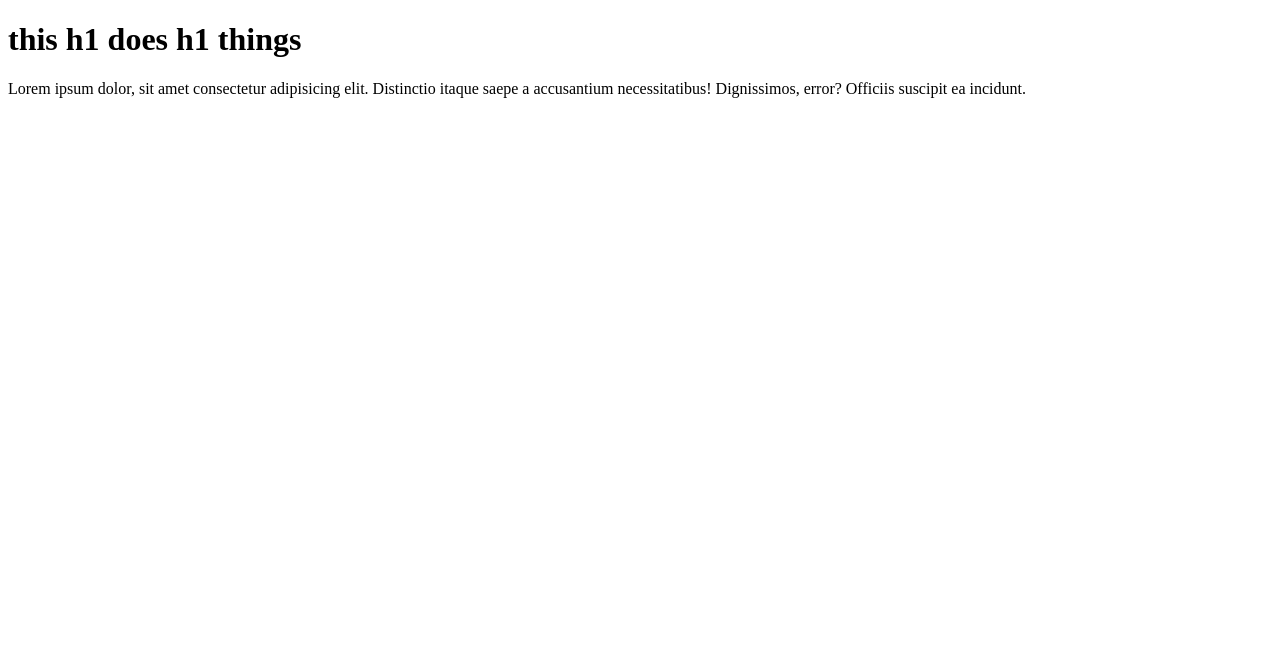
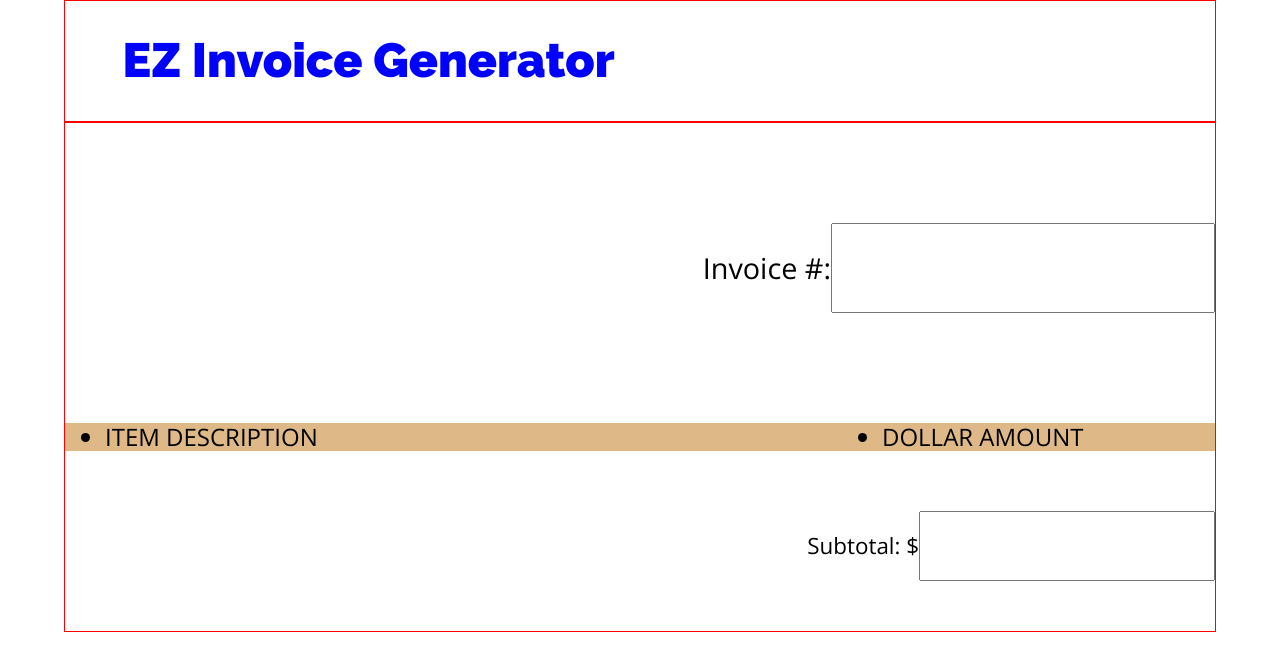
Before and after one commit to ismailkhanio/ismail-khan-project-three, a plain HTML site: page index.html in a window 1280 px wide. Drawn offline with nearby package versions, Linux system fonts and the light colour scheme.

Commit message:
css update

```diff
--- a/index.html
+++ b/index.html
@@ -1,12 +1,52 @@
 <!DOCTYPE html>
 <html lang="en">
 <head>
-  <meta charset="UTF-8">
-  <meta name="viewport" content="width=device-width, initial-scale=1.0">
-  <title>Ismail Khan Project 03</title>
+	<meta charset="UTF-8">
+	<meta name="viewport" content="width=device-width, initial-scale=1.0">
+	<!-- css -->
+	<link rel="stylesheet" href="./styles/style.css">
+	<!-- google fonts -->
+	 <link href="https://fonts.googleapis.com/css2?family=Open+Sans:wght@400;700&family=Raleway:wght@400;600;900&display=swap" rel="stylesheet">
+	<title>EZ Invoice Generator</title>
 </head>
 <body>
-  <h1>this h1 does h1 things</h1>
-  <p>Lorem ipsum dolor, sit amet consectetur adipisicing elit. Distinctio itaque saepe a accusantium necessitatibus! Dignissimos, error? Officiis suscipit ea incidunt.</p>
+
+	<header class="wrapper">
+		<div class="wrapper">
+			<h1 class="appTitle">EZ Invoice Generator</h1>
+		</div>
+
+	</header>
+	<main class="wrapper">
+		<!-- Details of invoice -->
+		<section class="titleDetails">
+			<div class="invoiceNum">
+				<p class="fieldTitle">Invoice #:</p>
+				<input class="invoiceNumInput"type="text" maxlength="11">
+			</div>
+		</section>
+
+		<!-- Line items table -->
+		<section class="lineItemTable">
+			<div class="itemTableDescription">
+				<ul>
+					<li class="itemDescription">Item Description</li>
+					<li class="dollarAmount">Dollar Amount</li>
+				</ul>
+			</div>
+		</section>
+
+		<!-- total section -->
+		<section class="totalDetails">
+			<div class="subTotalInput">
+				<p class="subTotal">Subtotal:  $</p>
+				<input type="number" class="subtotalNum" maxlength="11">
+			</div>
+		</section>
+	</main>
+
+	<footer>
+
+	</footer>
 </body>
 </html>
--- a/styles/sass/_fonts.scss
+++ b/styles/sass/_fonts.scss
@@ -0,0 +1,3 @@
+// all fonts
+$h1HeaderFont: 'Raleway', sans-serif;
+$baseFont: 'Open Sans', sans-serif;
--- /dev/null
+++ b/styles/sass/_header.scss
@@ -0,0 +1,10 @@
+@import 'fonts';
+@import 'colors';
+
+header {
+	.appTitle {
+		font-family: $h1HeaderFont;
+		color: blue;
+		font-size: 3rem;
+	}
+}
--- a/styles/sass/style.scss
+++ b/styles/sass/style.scss
@@ -1,8 +1,88 @@
-// inside style.scss
+// @imports inside style.scss
 @import 'setup';
+@import 'header';
 @import 'footer';
 @import 'fonts';
 @import 'colors';
 @import 'mixins';
 
-// main header css
+// GENERAL
+.wrapper {
+	max-width: 1280px;
+	width: 90%;
+	margin: 0 auto;
+}
+
+body {
+	font-size: 62.5%;
+}
+
+header,
+main {
+	border: 1px solid red;
+}
+
+// MAIN CSS
+// title details section
+.titleDetails {
+	padding: 100px 0;
+}
+
+.invoiceNum {
+	display: flex;
+	justify-content: right;
+}
+
+.fieldTitle {
+	font-family: $baseFont;
+	font-size: 1.8rem;
+}
+
+.invoiceNumInput {
+	font-size: 1.8rem;
+}
+
+// line items section
+.itemTableDescription {
+	width: 100%;
+	background-color: burlywood;
+
+	ul {
+		display: flex;
+		flex-direction: row;
+
+		li {
+			font-family: $baseFont;
+			font-size: 1.5rem;
+			text-transform: uppercase;
+			// list-style-type: none;
+		}
+
+		.itemDescription {
+			width: 70%;
+		}
+
+		.dollarAmount {
+			width: 30%;
+		}
+	}
+}
+
+
+// total section
+.totalDetails {
+	padding: 50px 0;
+}
+
+.subTotalInput {
+	display: flex;
+	justify-content: right;
+
+	.subTotal {
+		font-family: $baseFont;
+		font-size: 1.4rem;
+	}
+	input {
+		font-size: 1.4rem;
+	}
+}
```
Also changed, not shown: styles/style.css.
